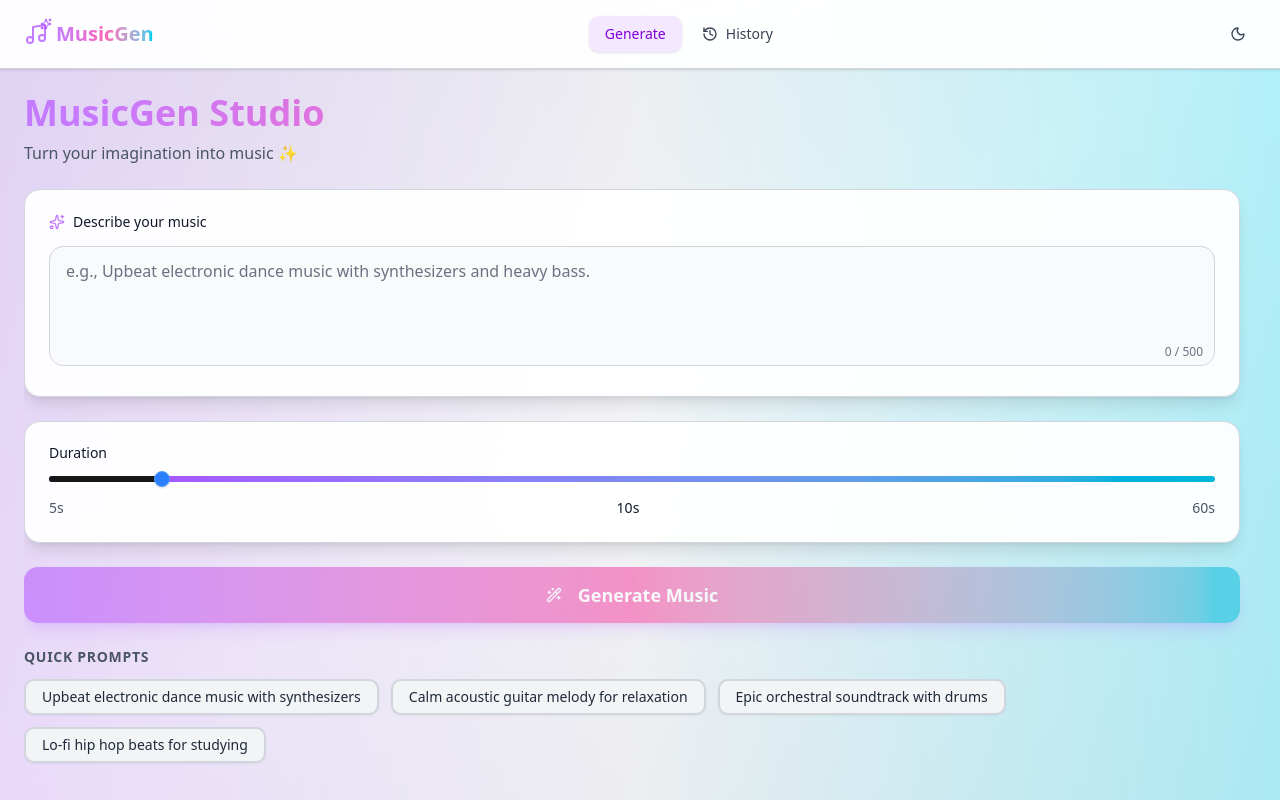
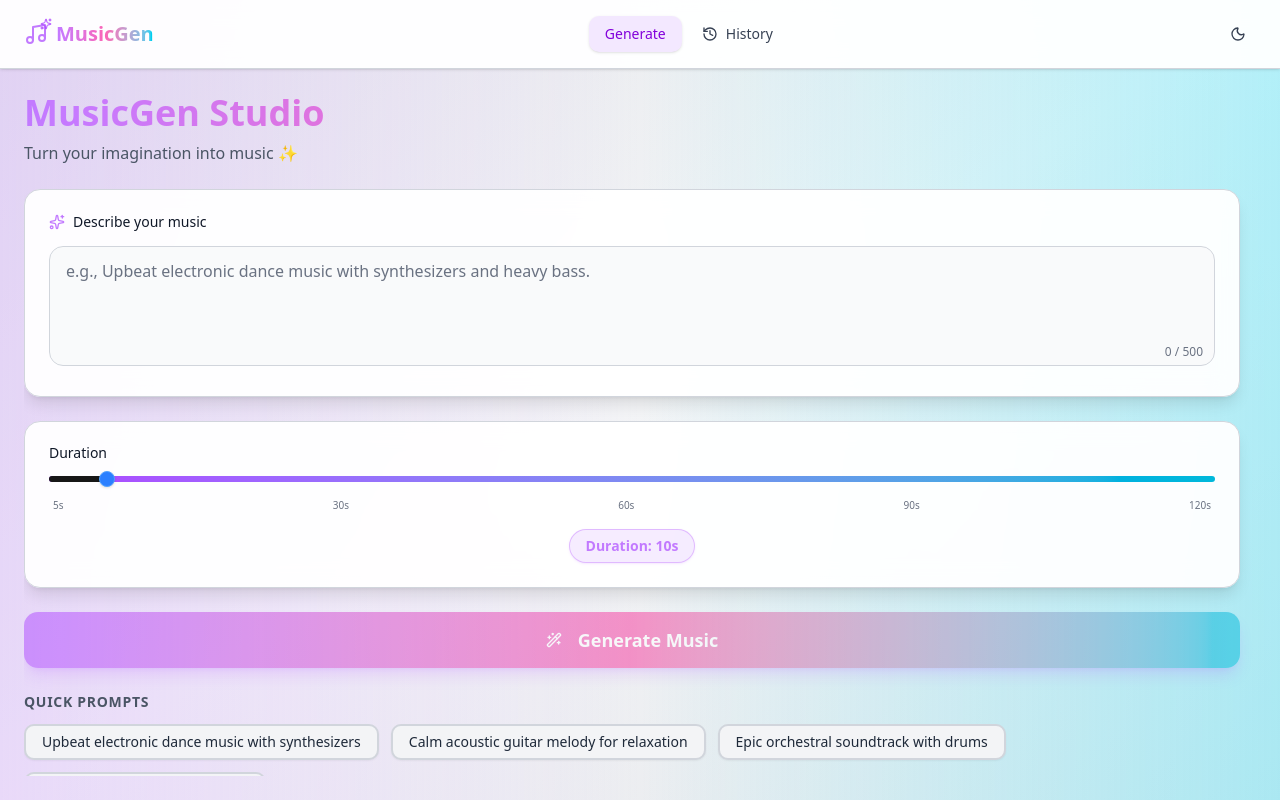
Before and after one commit to NiranjanKumarYadav36/music-, a React app in the folder interface/: page / in a window 1280 px wide. Built offline with nearby package versions, Linux system fonts and the light colour scheme; the HTML template or start-up script is replaced by a standard one.

Commit message:
Feat: Increased Duration slider and timestamp, slowed down loading bar

```diff
--- a/interface/src/App.tsx
+++ b/interface/src/App.tsx
@@ -113,36 +113,49 @@ function App() {
     loadHistory();
   }, []);
 
+  const [generationStatus, setGenerationStatus] = useState("Preparing engine...");
+
   const generateMusic = async () => {
     if (!generationParams.prompt.trim()) return;
 
-    // Show modal immediately
     setShowGenerationModal(true);
     setGenerationProgress(0);
+    setGenerationStatus("Initializing generator...");
     setIsLoading(true);
 
-    // Smooth linear progress simulation - gradually increase to 90%
     const startTime = Date.now();
-    const estimatedDuration = 30000; // 30 seconds estimated
-    const targetProgress = 90; // Stop at 90% until API completes
+    const requestedDuration = generationParams.duration;
+    // Estimated generation time: ~1.2s per output second + 10s overhead
+    const estimatedGenTime = (requestedDuration * 1200) + 10000;
     let lastSetProgress = 0;
 
     const progressInterval = setInterval(() => {
       const elapsed = Date.now() - startTime;
-      // Linear progression: progress increases smoothly over time
-      const calculatedProgress = Math.min((elapsed / estimatedDuration) * targetProgress, targetProgress);
+      let calculatedProgress = 0;
 
-      // Only update if progress has meaningfully changed (avoid micro-updates)
-      if (Math.abs(calculatedProgress - lastSetProgress) >= 0.5 || calculatedProgress >= targetProgress) {
-        const newProgress = Math.min(calculatedProgress, targetProgress);
-        lastSetProgress = newProgress;
-        setGenerationProgress(newProgress);
+      if (elapsed < 2000) {
+        // Phase 1: Rapid initialization (0-15%)
+        calculatedProgress = (elapsed / 2000) * 15;
+        setGenerationStatus("Setting up environment...");
+      } else if (elapsed < estimatedGenTime) {
+        // Phase 2: Generation (15-75%)
+        const genElapsed = elapsed - 2000;
+        const genTotal = estimatedGenTime - 2000;
+        calculatedProgress = 15 + (genElapsed / genTotal) * 60;
+        setGenerationStatus(`Composing your track (${Math.floor(calculatedProgress)}%)...`);
+      } else {
+        // Phase 3: Processing Crawl (75-98%)
+        const processElapsed = elapsed - estimatedGenTime;
+        // Asymptotic crawl towards 98%
+        calculatedProgress = 75 + (23 * (1 - Math.exp(-processElapsed / 15000)));
+        setGenerationStatus("Refining audio results...");
+      }
 
-        if (newProgress >= targetProgress) {
-          clearInterval(progressInterval);
-        }
+      if (Math.abs(calculatedProgress - lastSetProgress) >= 0.1) {
+        lastSetProgress = calculatedProgress;
+        setGenerationProgress(calculatedProgress);
       }
-    }, 200); // Update every 200ms - less frequent but still smooth
+    }, 100);
 
     try {
       const apiUrl = `${API_CONFIG.BASE_URL}${API_CONFIG.ENDPOINTS.GENERATE}`;
@@ -166,7 +179,7 @@ function App() {
 
       if (!response.ok) throw new Error("API call failed with status: " + response.status);
 
-      // Complete progress to 100%
+      setGenerationStatus("Finalizing playback...");
       clearInterval(progressInterval);
       setGenerationProgress(100);
 
@@ -174,7 +187,6 @@ function App() {
       const newAudioUrl = URL.createObjectURL(audioBlob);
       const newId = Date.now();
 
-      // Save to IndexedDB
       await addTrack({
         id: newId,
         prompt: generationParams.prompt,
@@ -205,17 +217,17 @@ function App() {
 
       setCurrentMusic(newMusic);
       setMusicHistory((prev) => [newMusic, ...prev]);
-      setShowEditPanel(false); // Hide settings when new music is generated
+      setShowEditPanel(false);
 
-      // Close modal after a brief delay to show 100% completion
       setTimeout(() => {
         setShowGenerationModal(false);
         setGenerationProgress(0);
+        setGenerationStatus("Preparing engine...");
       }, 800);
     } catch (err) {
       console.error("Error generating music:", err);
       clearInterval(progressInterval);
-      // Close modal on error
+      setGenerationStatus("Generation failed");
       setTimeout(() => {
         setShowGenerationModal(false);
         setGenerationProgress(0);
@@ -241,35 +253,41 @@ function App() {
   const handleEditMusic = async () => {
     if (!currentMusic) return;
 
-    // Show modal for editing too
     setShowGenerationModal(true);
     setGenerationProgress(0);
+    setGenerationStatus("Preparing refinement...");
     setIsLoading(true);
 
-    // Smooth linear progress simulation for editing
     const startTime = Date.now();
-    const estimatedDuration = 30000; // 30 seconds estimated
-    const targetProgress = 90;
+    const currentDuration = parseInt(currentMusic.duration) || 60;
+    const estimatedGenTime = (currentDuration * 1200) + 10000;
     let lastSetProgress = 0;
 
     const progressInterval = setInterval(() => {
       const elapsed = Date.now() - startTime;
-      const calculatedProgress = Math.min((elapsed / estimatedDuration) * targetProgress, targetProgress);
+      let calculatedProgress = 0;
 
-      // Only update if progress has meaningfully changed
-      if (Math.abs(calculatedProgress - lastSetProgress) >= 0.5 || calculatedProgress >= targetProgress) {
-        const newProgress = Math.min(calculatedProgress, targetProgress);
-        lastSetProgress = newProgress;
-        setGenerationProgress(newProgress);
+      if (elapsed < 2000) {
+        calculatedProgress = (elapsed / 2000) * 15;
+        setGenerationStatus("Analyzing current track...");
+      } else if (elapsed < estimatedGenTime) {
+        const genElapsed = elapsed - 2000;
+        const genTotal = estimatedGenTime - 2000;
+        calculatedProgress = 15 + (genElapsed / genTotal) * 60;
+        setGenerationStatus(`Refining audio (${Math.floor(calculatedProgress)}%)...`);
+      } else {
+        const processElapsed = elapsed - estimatedGenTime;
+        calculatedProgress = 75 + (23 * (1 - Math.exp(-processElapsed / 15000)));
+        setGenerationStatus("Finalizing effects...");
+      }
 
-        if (newProgress >= targetProgress) {
-          clearInterval(progressInterval);
-        }
+      if (Math.abs(calculatedProgress - lastSetProgress) >= 0.1) {
+        lastSetProgress = calculatedProgress;
+        setGenerationProgress(calculatedProgress);
       }
-    }, 200);
+    }, 100);
 
     try {
-      // Use postprocess endpoint to refine the music with current settings
       const apiUrl = `${API_CONFIG.BASE_URL}${API_CONFIG.ENDPOINTS.POST_PROCESS}`;
       const requestBody = {
         prompt: currentMusic.prompt,
@@ -291,14 +309,13 @@ function App() {
 
       if (!response.ok) throw new Error("API call failed with status: " + response.status);
 
-      // Complete progress to 100%
+      setGenerationStatus("Applying final touch...");
       clearInterval(progressInterval);
       setGenerationProgress(100);
 
       const audioBlob = await response.blob();
       const newAudioUrl = URL.createObjectURL(audioBlob);
 
-      // Update in DB
       await addTrack({
         id: currentMusic.id,
         prompt: currentMusic.prompt,
@@ -333,15 +350,15 @@ function App() {
       );
       setShowEditPanel(false);
 
-      // Close modal after a brief delay
       setTimeout(() => {
         setShowGenerationModal(false);
         setGenerationProgress(0);
+        setGenerationStatus("Preparing engine...");
       }, 800);
     } catch (err) {
       console.error("Error editing music:", err);
       clearInterval(progressInterval);
-      // Close modal on error
+      setGenerationStatus("Refinement failed");
       setTimeout(() => {
         setShowGenerationModal(false);
         setGenerationProgress(0);
@@ -539,6 +556,7 @@ function App() {
       <GenerationModal
         isOpen={showGenerationModal}
         progress={generationProgress}
+        status={generationStatus}
         onClose={() => {
           // Only allow manual close if not actively loading
           if (!isLoading) {
--- a/interface/src/components/GeneratePage.tsx
+++ b/interface/src/components/GeneratePage.tsx
@@ -3,7 +3,6 @@ import { Button } from "./ui/button";
 import { Label } from "./ui/label";
 import { Slider } from "./ui/slider";
 import { MusicPlayer } from "./MusicPlayer";
-import { SettingsPanel } from "./SettingsPanel";
 import { cn } from "@/lib/utils";
 import type { MusicTrack } from "./MusicGenerator/types";
 import { EditSettingsModal } from "./EditSettingsModal";
@@ -145,14 +144,24 @@ export function GeneratePage({
                 value={[duration]}
                 onValueChange={([value]) => onDurationChange(value)}
                 min={5}
-              max={60}
+                max={120}
                 step={1}
                 className="[&_[data-slot=slider-track]]:bg-gradient-to-r [&_[data-slot=slider-track]]:from-purple-500 [&_[data-slot=slider-track]]:to-cyan-500 [&_[data-slot=slider-thumb]]:bg-blue-500 [&_[data-slot=slider-thumb]]:border-blue-400"
               />
-            <div className={cn("flex justify-between text-sm text-gray-400 dark:text-gray-400 text-gray-600")}>
+              <div className={cn("flex justify-between text-[10px] text-gray-500 dark:text-gray-500 px-1 mt-1")}>
                 <span>5s</span>
-              <span className={cn("font-medium text-white dark:text-white text-gray-900")}>{duration}s</span>
+                <span>30s</span>
                 <span>60s</span>
+                <span>90s</span>
+                <span>120s</span>
+              </div>
+              <div className="flex justify-center mt-3">
+                <div className={cn(
+                  "px-4 py-1.5 rounded-full border text-sm font-bold transition-all",
+                  "bg-purple-500/10 border-purple-500/30 text-purple-400 shadow-sm shadow-purple-500/10"
+                )}>
+                  Duration: {duration}s
+                </div>
               </div>
             </div>
           </div>
--- a/interface/src/components/MusicGenerator/GenerationForm.tsx
+++ b/interface/src/components/MusicGenerator/GenerationForm.tsx
@@ -44,7 +44,7 @@ export const GenerationForm: React.FC<GenerationFormProps> = ({
           label={`Duration: ${parameters.duration}s`}
           value={parameters.duration}
           min={5}
-          max={60}
+          max={120}
           step={1}
           onChange={handleSliderChange('duration')}
           disabled={isLoading}
--- a/interface/src/components/MusicGenerator/MusicGeneratorUI.tsx
+++ b/interface/src/components/MusicGenerator/MusicGeneratorUI.tsx
@@ -135,14 +135,15 @@ export default function MusicGeneratorUI() {
     }
   }, [musicHistory]);
 
+  const [generationStatus, setGenerationStatus] = useState("Preparing engine...");
+
   // Event Handlers
   const generateMusic = async (isRefining: boolean = false) => {
     if (!generationParams.prompt) return;
 
-    // Show modal immediately - before any async operations
-    console.log('Opening generation modal...');
     setShowGenerationModal(true);
     setGenerationProgress(0);
+    setGenerationStatus(isRefining ? "Analyzing track..." : "Initializing generator...");
     setIsLoading(true);
 
     if (!isRefining) {
@@ -156,19 +157,37 @@ export default function MusicGeneratorUI() {
       setCurrentAudio(null);
     }
 
-    // Simulate progress updates
+    const startTime = Date.now();
+    const requestedDuration = generationParams.duration;
+    // Estimated generation time: ~1.2s per output second + 10s overhead
+    const estimatedGenTime = (requestedDuration * 1200) + 10000;
+    let lastSetProgress = 0;
+
     const progressInterval = setInterval(() => {
-      setGenerationProgress((prev) => {
-        if (prev >= 90) {
-          clearInterval(progressInterval);
-          return 90; // Don't go to 100% until API call completes
-        }
-        return prev + Math.random() * 15; // Increment by 0-15%
-      });
-    }, 500);
+      const elapsed = Date.now() - startTime;
+      let calculatedProgress = 0;
+
+      if (elapsed < 2000) {
+        calculatedProgress = (elapsed / 2000) * 15;
+        setGenerationStatus(isRefining ? "Preparing refinement..." : "Setting up environment...");
+      } else if (elapsed < estimatedGenTime) {
+        const genElapsed = elapsed - 2000;
+        const genTotal = estimatedGenTime - 2000;
+        calculatedProgress = 15 + (genElapsed / genTotal) * 60;
+        setGenerationStatus(`${isRefining ? 'Refining' : 'Composing'} (${Math.floor(calculatedProgress)}%)...`);
+      } else {
+        const processElapsed = elapsed - estimatedGenTime;
+        calculatedProgress = 75 + (23 * (1 - Math.exp(-processElapsed / 15000)));
+        setGenerationStatus(isRefining ? "Finalizing effects..." : "Refining audio results...");
+      }
+
+      if (Math.abs(calculatedProgress - lastSetProgress) >= 0.1) {
+        lastSetProgress = calculatedProgress;
+        setGenerationProgress(calculatedProgress);
+      }
+    }, 100);
 
     try {
-      // Choose the right endpoint
       const apiUrl = isRefining
         ? `${API_CONFIG.BASE_URL}${API_CONFIG.ENDPOINTS.POST_PROCESS}`
         : `${API_CONFIG.BASE_URL}${API_CONFIG.ENDPOINTS.GENERATE}`;
@@ -178,7 +197,6 @@ export default function MusicGeneratorUI() {
         duration: generationParams.duration,
       };
 
-      // Always include advanced params to ensure consistency
       requestBody.advanced_params = {
         temperature: postProcessingParams.temperature,
         cfg_coef: postProcessingParams.cfgCoef,
@@ -195,11 +213,10 @@ export default function MusicGeneratorUI() {
 
       if (!response.ok) throw new Error("API call failed with status: " + response.status);
 
-      // Complete progress to 100%
+      setGenerationStatus("Almost there...");
       clearInterval(progressInterval);
       setGenerationProgress(100);
 
-      // Rest of your code remains the same...
       const audioBlob = await response.blob();
       const base64Audio = await blobToBase64(audioBlob);
       const newAudioUrl = URL.createObjectURL(audioBlob);
@@ -227,16 +244,16 @@ export default function MusicGeneratorUI() {
         setTimeout(() => setShowPostProcessing(true), 500);
       }
 
-      // Close modal after a brief delay to show 100% completion
       setTimeout(() => {
         setShowGenerationModal(false);
         setGenerationProgress(0);
+        setGenerationStatus("Preparing engine...");
       }, 800);
 
     } catch (err) {
       console.error("Error generating music:", err);
+      setGenerationStatus("Generation failed");
       clearInterval(progressInterval);
-      // Close modal on error
       setTimeout(() => {
         setShowGenerationModal(false);
         setGenerationProgress(0);
@@ -455,6 +472,7 @@ export default function MusicGeneratorUI() {
       <GenerationModal
         isOpen={showGenerationModal}
         progress={generationProgress}
+        status={generationStatus}
         onClose={() => {
           // Only allow manual close if not actively loading
           if (!isLoading) {
```
Also changed, not shown: interface/src/components/MusicGenerator/GenerationModal.tsx (+9 -6 lines). Lines whose indentation alone changed are shown as unchanged.
